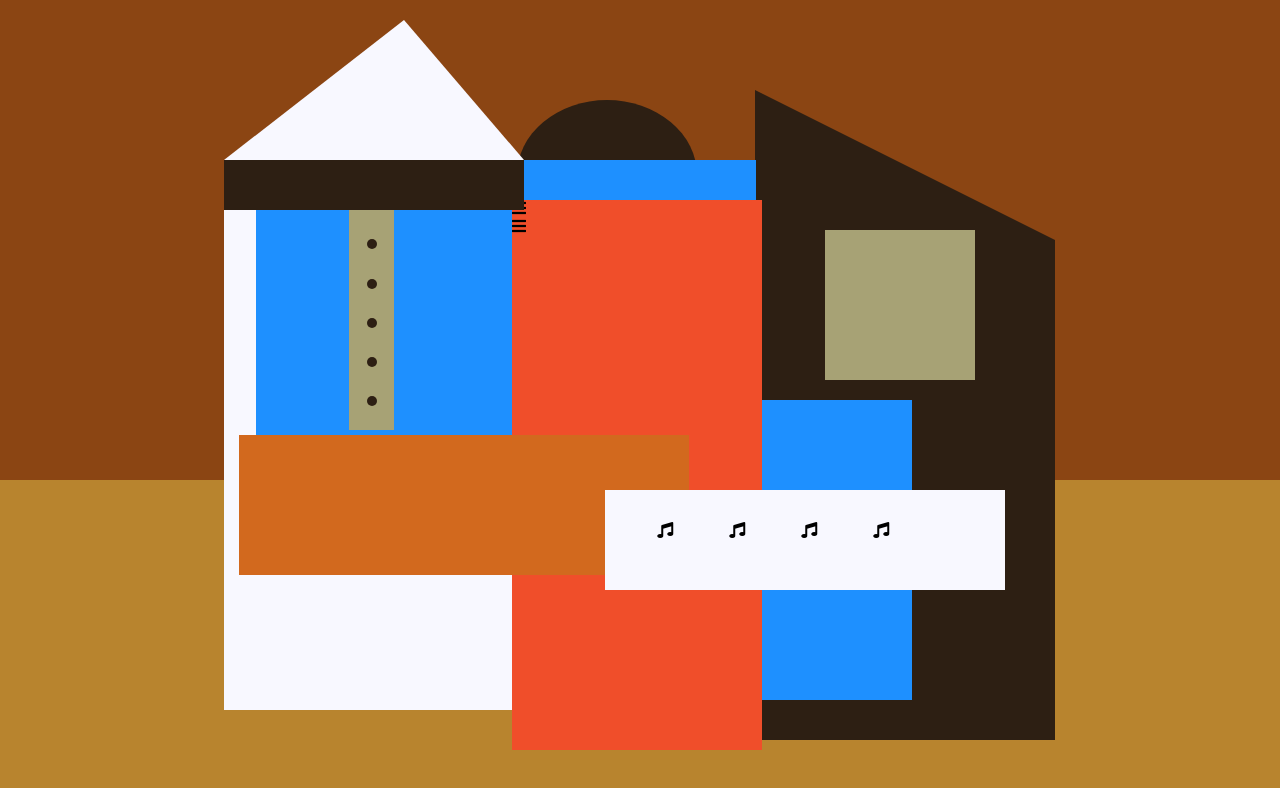
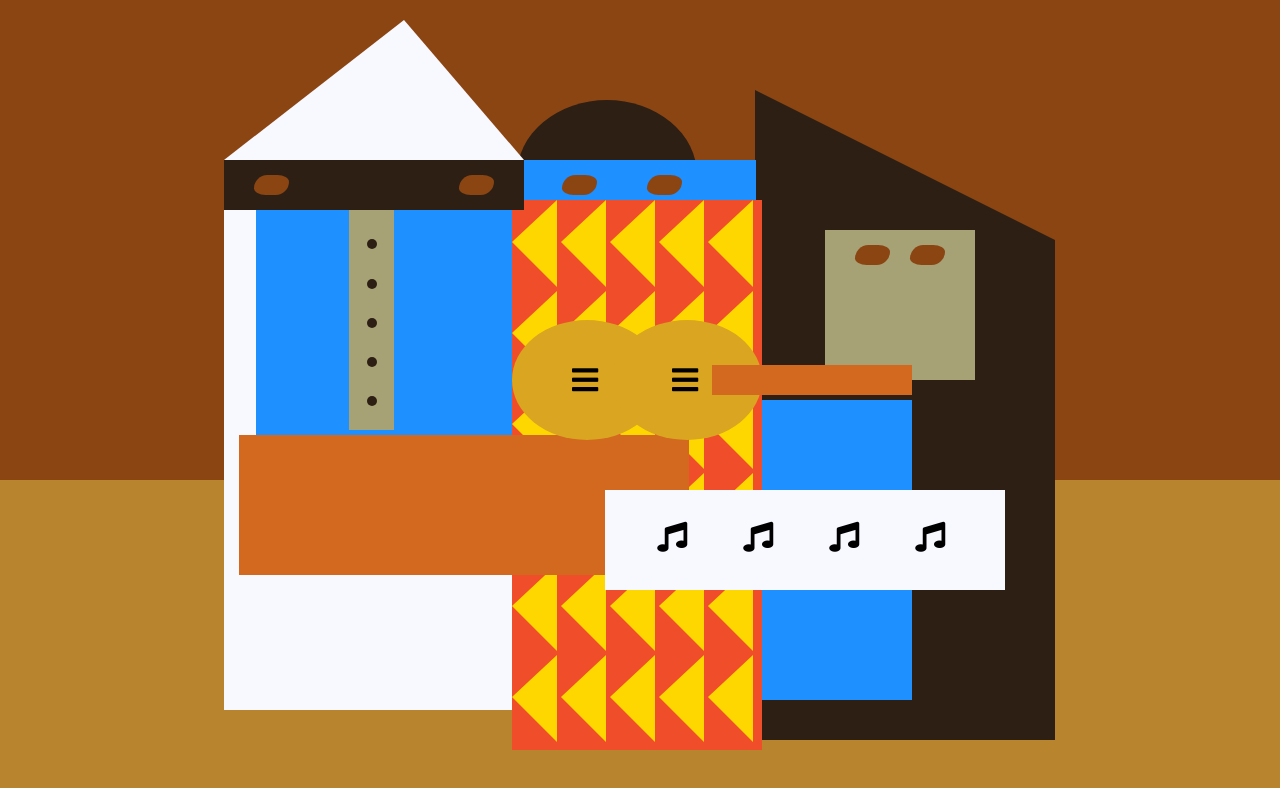
Before and after one commit to sajeedwhosane/fcc_picasso_painting, a plain HTML site: page index.html in a window 1280 px wide. Drawn offline with Linux system fonts and the light colour scheme.

Commit message:
completed with all the styling, with the positioning

```diff
--- a/styles.css
+++ b/styles.css
@@ -147,5 +147,82 @@ body{
     top:-100px;
     left:5px;
     z-index:-1;
-
 }
+#eyes-div{
+    width:180px;
+    height: 50px;
+    position: absolute;
+    top: -40px;
+    left: 20px;
+    z-index:3;
+}
+#triangles{
+    width: 250px;
+    height:550px ;
+}
+.triangle{
+    width: 0;
+    height: 0;
+    border-style: solid;
+    border-width: 42px 45px 45px 0;
+    border-top-color: transparent;
+    border-bottom-color: transparent;
+    border-left-color: transparent;
+    border-right-color: gold;
+    display: inline-block;
+}
+#guitar{
+    width:100%;
+    height:100px;
+    position: absolute;
+    top: 120px;
+    left:0px;
+    z-index:3;
+}
+.guitar{
+    width:150px;
+    height:120px;
+    background-color: goldenrod;
+    border-radius: 50%;
+}
+#guitar-left{
+    position: absolute;
+    left:0px;
+}
+#guitar-right{
+    position: absolute;
+    left:100px;
+}
+.fa-bars{
+    display: block;
+    margin-top: 30%;
+    margin-left: 40%;
+}
+#guitar-neck{
+    width:200px;
+    height:30px;
+    background-color: #D2691E;
+    position: absolute;
+    top:45px;
+    left:200px;
+    z-index:3;
+}
+.eyes{
+    width:35px;
+    height:20px;
+    background-color: #8B4513;
+    border-radius: 20px 50%;
+}
+.right{
+    position:absolute;
+    top:15px;
+    right:30px;
+}
+.left{
+    position:absolute;
+    top:15px;
+    left:30px;
+}
+.fas{
+    font-size: 30px;
+}
```
